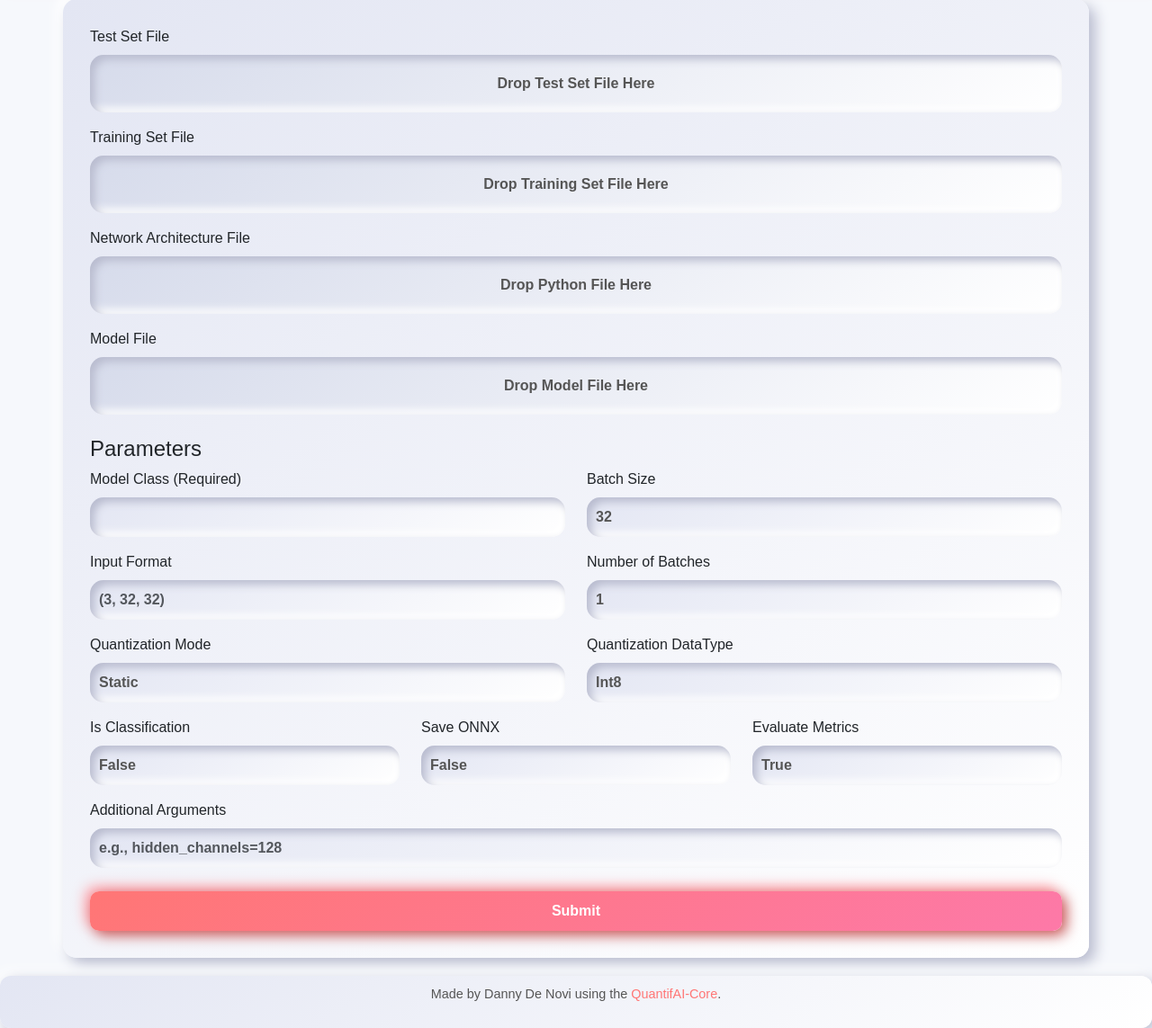
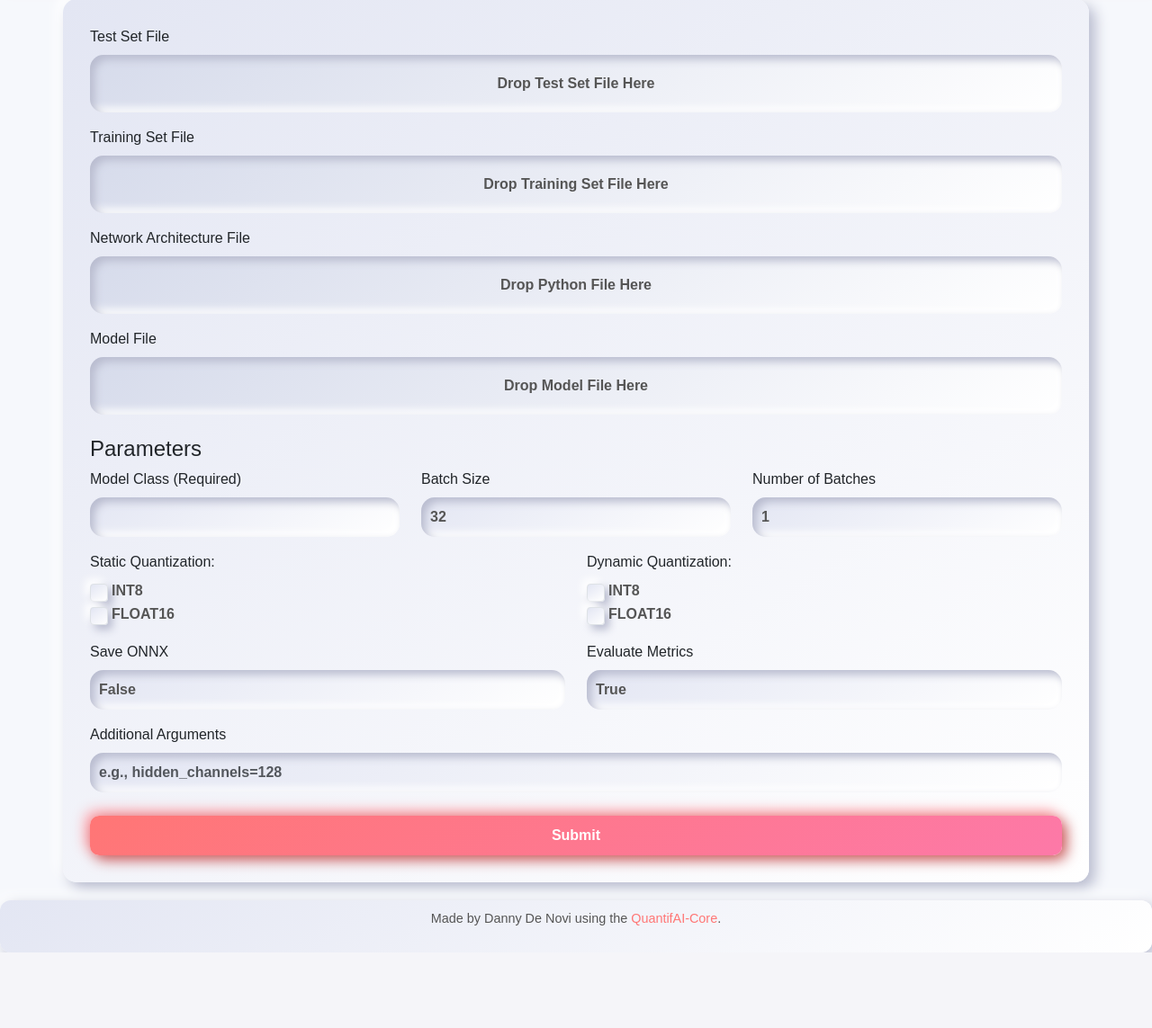
Before and after one commit to dannydenovi/QuantifAI-WebInterface, a Flask app: page / in a window 1280 px wide. Shown: the part 164-1307 px from the top of the page at 90% size. After the commit the page ends 1223 px from the top, so only its background shows below. Run offline with Flask 3, Linux system fonts and the light colour scheme; some libraries are stand-ins or nearby versions.

Commit message:
checkboxes added

```diff
--- a/static/css/style.css
+++ b/static/css/style.css
@@ -209,3 +209,23 @@ footer a:hover {
     color: #333;
     text-decoration: none;
 }
+
+/* Custom checkbox styles */
+.form-check-input {
+    width: 20px;
+    height: 20px;
+    background: linear-gradient(145deg, #e3e6f3, #ffffff);
+    border-radius: 5px;
+    box-shadow: 5px 5px 10px #b9bccf, -5px -5px 10px #ffffff;
+    transition: box-shadow 0.2s ease-in-out;
+}
+
+.form-check-input:checked {
+    background-color: #ff7675;
+    box-shadow: inset 2px 2px 5px #c85b5b, inset -2px -2px 5px #ffa0a8;
+}
+
+.form-check-label {
+    font-weight: bold;
+    color: #555;
+}
--- a/static/js/script.js
+++ b/static/js/script.js
@@ -134,8 +134,6 @@ function populateModal(result) {
     const resultModal = new bootstrap.Modal(document.getElementById('resultModal'));
     resultModal.show();
 }
-
-// Form submission handler
 document.getElementById('modelForm').addEventListener('submit', async (e) => {
     e.preventDefault();
 
@@ -143,18 +141,38 @@ document.getElementById('modelForm').addEventListener('submit', async (e) => {
     const formData = new FormData(form);
 
     // Append file inputs to the FormData
-    if (document.getElementById('testSetFile').files[0]) {
-        formData.append('testSetFile', document.getElementById('testSetFile').files[0]);
+    ['testSetFile', 'trainingSetFile', 'pythonFile', 'modelFile'].forEach((fieldId) => {
+        const fileInput = document.getElementById(fieldId);
+        if (fileInput && fileInput.files[0]) {
+            formData.append(fieldId, fileInput.files[0]);
+        }
+    });
+
+    // Append quantization options to the FormData
+    const staticQuantization = [];
+    if (document.getElementById('staticQuantInt8').checked) staticQuantization.push('int8');
+    if (document.getElementById('staticQuantFloat16').checked) staticQuantization.push('float16');
+    if (staticQuantization.length > 0) {
+        formData.append('staticQuantization', staticQuantization.join(','));
     }
-    if (document.getElementById('trainingSetFile').files[0]) {
-        formData.append('trainingSetFile', document.getElementById('trainingSetFile').files[0]);
+
+    const dynamicQuantization = [];
+    if (document.getElementById('dynamicQuantInt8').checked) dynamicQuantization.push('int8');
+    if (document.getElementById('dynamicQuantFloat16').checked) dynamicQuantization.push('float16');
+    if (dynamicQuantization.length > 0) {
+        formData.append('dynamicQuantization', dynamicQuantization.join(','));
     }
-    if (document.getElementById('pythonFile').files[0]) {
-        formData.append('pythonFile', document.getElementById('pythonFile').files[0]);
-    }
-    if (document.getElementById('modelFile').files[0]) {
-        formData.append('modelFile', document.getElementById('modelFile').files[0]);
-    }
+
+    // Debug: Print formData as JSON
+    const formDataJson = {};
+    formData.forEach((value, key) => {
+        if (value instanceof File) {
+            formDataJson[key] = value.name; // Log file names
+        } else {
+            formDataJson[key] = value; // Log field values
+        }
+    });
+    console.log('Form Data Sent:', JSON.stringify(formDataJson, null, 2));
 
     try {
         showLoadingSpinner(); // Show loading spinner before making the request
@@ -170,11 +188,13 @@ document.getElementById('modelForm').addEventListener('submit', async (e) => {
 
         const result = await response.json();
         if (result) {
-            populateModal(result);
+            console.log('Server Response:', result); // Print server response for debugging
+            populateModal(result); // Display result in modal
         } else {
             alert('No response received. Please try again.');
         }
     } catch (error) {
+        console.error('Error during submission:', error); // Log errors for debugging
         alert(`Error: ${error.message}`);
     } finally {
         hideLoadingSpinner(); // Hide loading spinner after the request completes
--- a/templates/index.html
+++ b/templates/index.html
@@ -42,57 +42,55 @@
             <h4 class="mt-4">Parameters</h4>
 
             <div class="row mb-3">
-                <div class="col-md-6">
+                <div class="col-md-4">
                     <label for="model_class" class="form-label">Model Class (Required)</label>
                     <input type="text" class="form-control" id="model_class" name="model_class" required>
                 </div>
-                <div class="col-md-6">
+                <div class="col-md-4">
                     <label for="batch_size" class="form-label">Batch Size</label>
                     <input type="number" class="form-control" id="batch_size" name="batch_size" value="32">
                 </div>
-            </div>
-            <div class="row mb-3">
-                <div class="col-md-6">
-                    <label for="input_format" class="form-label">Input Format</label>
-                    <input type="text" class="form-control" id="input_format" name="input_format" placeholder="(3, 32, 32)">
-                </div>
-                <div class="col-md-6">
+                <div class="col-md-4">
                     <label for="num_batches" class="form-label">Number of Batches</label>
                     <input type="number" class="form-control" id="num_batches" name="num_batches" value="1">
                 </div>
             </div>
             <div class="row mb-3">
+                <!-- Static Quantization -->
                 <div class="col-md-6">
-                    <label for="quantization_mode" class="form-label">Quantization Mode</label>
-                    <select class="form-select" id="quantization_mode" name="quantization_mode">
-                        <option value="static" selected>Static</option>
-                        <option value="dynamic">Dynamic</option>
-                    </select>
+                    <label class="form-label">Static Quantization: </label>
+                    <div class="form-check">
+                        <input class="form-check-input" type="checkbox" id="staticQuantInt8" name="staticQuantization" value="int8">
+                        <label class="form-check-label" for="staticQuantInt8">INT8</label>
+                    </div>
+                    <div class="form-check">
+                        <input class="form-check-input" type="checkbox" id="staticQuantFloat16" name="staticQuantization" value="float16">
+                        <label class="form-check-label" for="staticQuantFloat16">FLOAT16</label>
+                    </div>
                 </div>
+                <!-- Dynamic Quantization -->
                 <div class="col-md-6">
-                    <label for="quantization_type" class="form-label">Quantization DataType</label>
-                    <select class="form-select" id="quantization_type" name="quantization_type">
-                        <option value="int8" selected>Int8</option>
-                        <option value="float16">Float16</option>
-                    </select>
+                    <label class="form-label">Dynamic Quantization: </label>
+                    <div class="form-check">
+                        <input class="form-check-input" type="checkbox" id="dynamicQuantInt8" name="dynamicQuantization" value="int8">
+                        <label class="form-check-label" for="dynamicQuantInt8">INT8</label>
+                    </div>
+                    <div class="form-check">
+                        <input class="form-check-input" type="checkbox" id="dynamicQuantFloat16" name="dynamicQuantization" value="float16">
+                        <label class="form-check-label" for="dynamicQuantFloat16">FLOAT16</label>
+                    </div>
                 </div>
             </div>
+
             <div class="row mb-3">
-                <div class="col-md-4">
-                    <label for="is_classification" class="form-label">Is Classification</label>
-                    <select class="form-select" id="is_classification" name="is_classification">
-                        <option value="False" selected>False</option>
-                        <option value="True">True</option>
-                    </select>
-                </div>
-                <div class="col-md-4">
+                <div class="col-md-6">
                     <label for="save_onnx" class="form-label">Save ONNX</label>
                     <select class="form-select" id="save_onnx" name="save_onnx">
                         <option value="False" selected>False</option>
                         <option value="True">True</option>
                     </select>
                 </div>
-                <div class="col-md-4">
+                <div class="col-md-6">
                     <label for="evaluate_metrics" class="form-label">Evaluate Metrics</label>
                     <select class="form-select" id="evaluate_metrics" name="evaluate_metrics">
                         <option value="True" selected>True</option>
```
